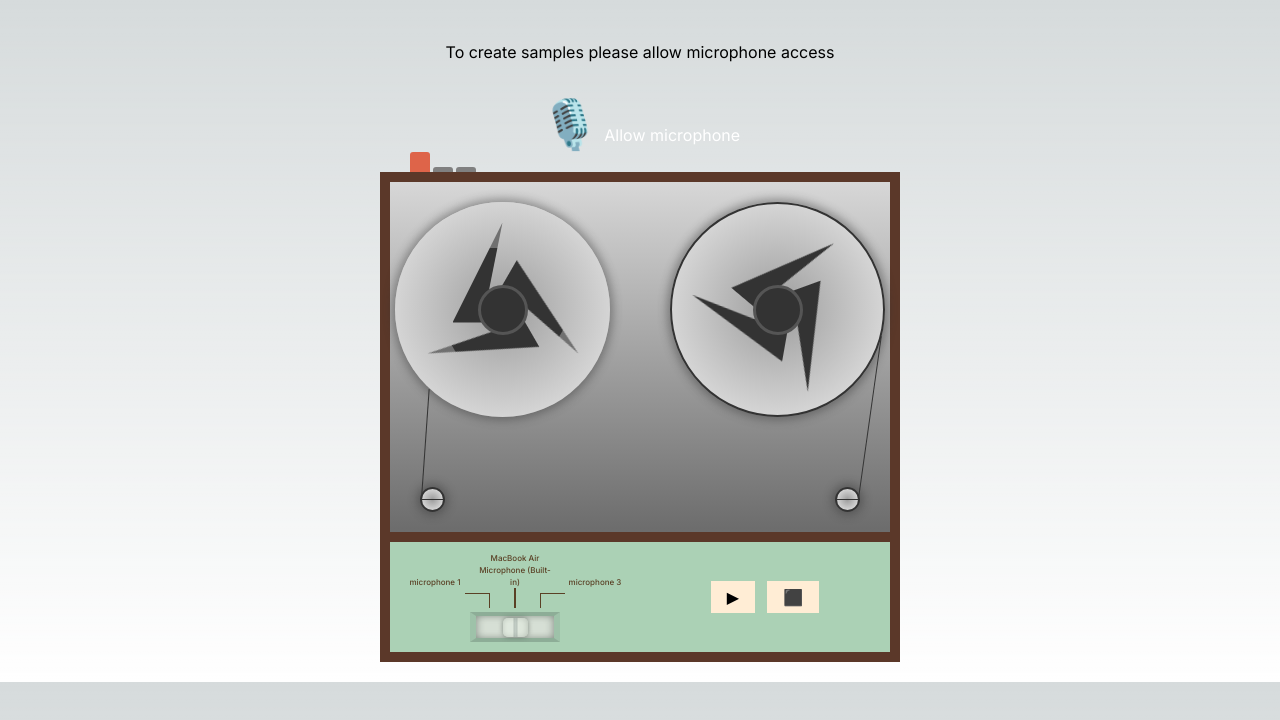
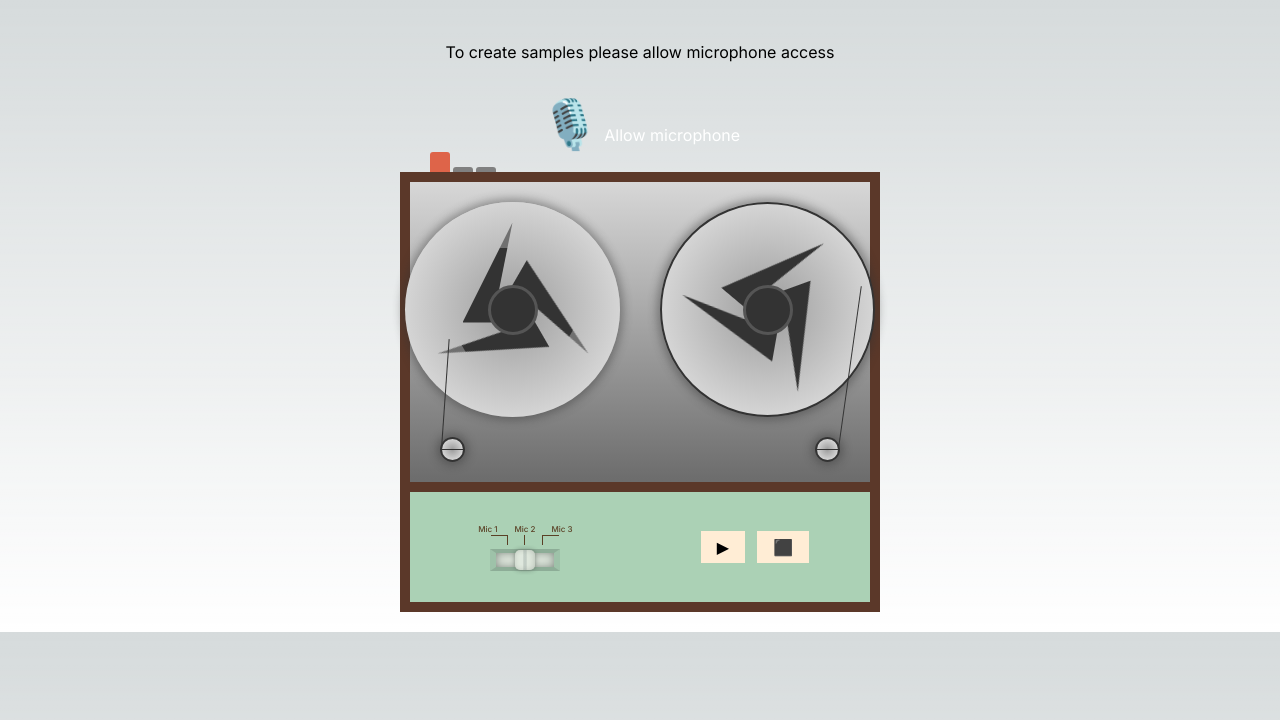
Before and after one commit to jstnlawson/meyouzik, a Next.js app: page / in a window 1280 px wide. Shown: the top 720 px of the page. Built offline with nearby package versions, Linux system fonts and the light colour scheme.

Commit message:
made input selector smaller

```diff
--- a/src/app/components/InputUi/InputUi.css
+++ b/src/app/components/InputUi/InputUi.css
@@ -6,8 +6,8 @@
 
 .slider {
     -webkit-appearance: none;
-    width: 90px;
-    height: 30px;
+    width: 70px;
+    height: 22px;
     /* border-radius: 5px;   */
     border-top: 4px solid #819e8a;
     border-bottom: 4px solid #819e8a;
@@ -26,21 +26,17 @@
 .slider::-webkit-slider-thumb {
     -webkit-appearance: none;
     appearance: none;
-    width: 25px;
-    height: 19px;
+    width: 20px;
+    height: 20px;
     border-radius: 5px;
     /* background: #b3b3b3; */
-    cursor: pointer;
-    background: linear-gradient(to right, #f6f3ef 10px, #bdbdbd 11px, #cacaca 12px, #cacaca 13px, #bdbdbd 14px, #f6f3ef 15px);
+    cursor: grab;
+    background: linear-gradient(to right, #f6f3ef 8px, #bdbdbd 9px, #dedede 10px, #bdbdbd 11px, #f6f3ef 12px);
     box-shadow: 0px 0px 5px #222222a4, inset 0px 0px 5px #2222222f, inset -5px 0px 10px -3px #00000017;
 }
 
 .slider::-moz-range-thumb {
-    width: 25px;
-    height: 25px;
-    border-radius: 50%;
-    background: #04AA6D;
-    cursor: pointer;
+    cursor: grabbing;
 }
 
 .input-label__container { align-items: end;}
@@ -53,7 +49,7 @@
     /* align-items: end; */
     /* border: 1px solid #354237; */
     height: fit-content;
-    width: 80px;
+    width: 37px;
     text-align: center;
     font-size: .5rem;
     font-weight: 500;
@@ -62,9 +58,11 @@
 
 .bracket-div__container { align-items: end; }
 
+.bracket-div__container div { width: 17px;}
+
 .bracket-div__one {
-    height: 15px;
-    width: 25px;
+    height: 10px;
+
     border-top: 1px solid #5a4025;
     border-right: 1px solid #5a4025;
     border-bottom: none;
@@ -72,26 +70,23 @@
 }
 
 .bracket-div__two {
-    height: 20px;
-    width: 25px;
+    height: 10px;
+    width: 21px;
     border-top: none;
-    border-right: 0.75px solid #5a4025;
+    border-right: 0.5px solid #5a4025;
     border-bottom: none;
     border-left: none;
 }
 
 .bracket-div__three {
-    height: 20px;
-    width: 25px;
-    border-top: none;
-    border-right: none;
-    border-bottom: none;
-    border-left: 0.75px solid #5a4025;
+    height: 10px;
+    width:19px;
+    border: none;
 }
 
 .bracket-div__four {
-    height: 15px;
-    width: 25px;
+    height: 10px;
+
     border-top: 1px solid #5a4025;
     border-right: none;
     border-bottom: none;
--- a/src/app/components/InputUi/InputUi.jsx
+++ b/src/app/components/InputUi/InputUi.jsx
@@ -29,11 +29,11 @@ const InputUi = () => {
 
     return (
         <div className='flex input-ui__container'>
-        <div className='bg-[#abd1b5] flex flex-col justify-center items-center px-4 py-1 w-[250px] h-[110px]'>
+        <div className='bg-[#abd1b5] flex flex-col justify-center items-center px-4 py-1 w-[230px] h-[110px]'>
             <div className='flex input-label__container'>
-                <div className='input-label__one'>microphone 1</div>
-                <div className='input-label__two'>MacBook Air Microphone (Built-in)</div>
-                <div className='input-label__three'>microphone 3</div>
+                <div className='input-label__one'>Mic 1</div>
+                <div className='input-label__two'>Mic 2</div>
+                <div className='input-label__three'>Mic 3</div>
             </div>
             <div className='mb-1 flex justify-bottom bracket-div__container'>
                 <div className='bracket-div__one'></div>
@@ -51,7 +51,7 @@ const InputUi = () => {
             />
             {/* <p>Position: {position}</p> */}
         </div>
-        <div className='flex justify-center items-center w-[250px] h-[110px] bg-[#abd1b5] gap-3'>
+        <div className='flex justify-center items-center w-[230px] h-[110px] bg-[#abd1b5] gap-3'>
             <button className='text-black px-4 py-1 bg-orange-100'>▶</button>
             <button className='text-black px-4 py-1 bg-orange-100'>⬛️</button>
         </div>
--- a/src/app/components/RecordingUi/RecordingUi.css
+++ b/src/app/components/RecordingUi/RecordingUi.css
@@ -10,9 +10,9 @@
     /* background: #ABD1B5; */
     background-color: #d7d7d7;
     background-image: linear-gradient(180deg, #d7d7d7 0%, #353535a7 99%);
-    width: 520px;
+    width: 480px;
     /* height: calc(62px * 3); */
-    height: 370px;
+    height: 320px;
     /* border-radius: 5px; */
     /* box-shadow: 0px 10px 10px #222; */
     border: 10px solid #5b3829;
@@ -96,7 +96,7 @@
     background-color: white;
     background: radial-gradient(circle at 50%, #9a9a9a 0%, #acacac 20%, #bcbcbc 40%, #cccccc 60%, #dcdcdc 80%, #ececec 100%  );
     position: absolute;
-    left: 5px;
+    left: -5px;
     top: 20px;
     box-shadow: 0 0 10px 3px #33333370;
     animation: rotating 2s linear infinite;
@@ -112,7 +112,7 @@
     /* background-color: #d7d7d7; */
     background: radial-gradient(circle at 50%, #9a9a9a 0%, #acacac 20%, #bcbcbc 40%, #cccccc 60%, #dcdcdc 80%, #ececec 100%  );
     position: absolute;
-    right: 5px;
+    right: -5px;
     top: 20px;
     box-shadow: 0 0 10px 3px #33333370;
     animation: rotating 2s linear infinite;
```
